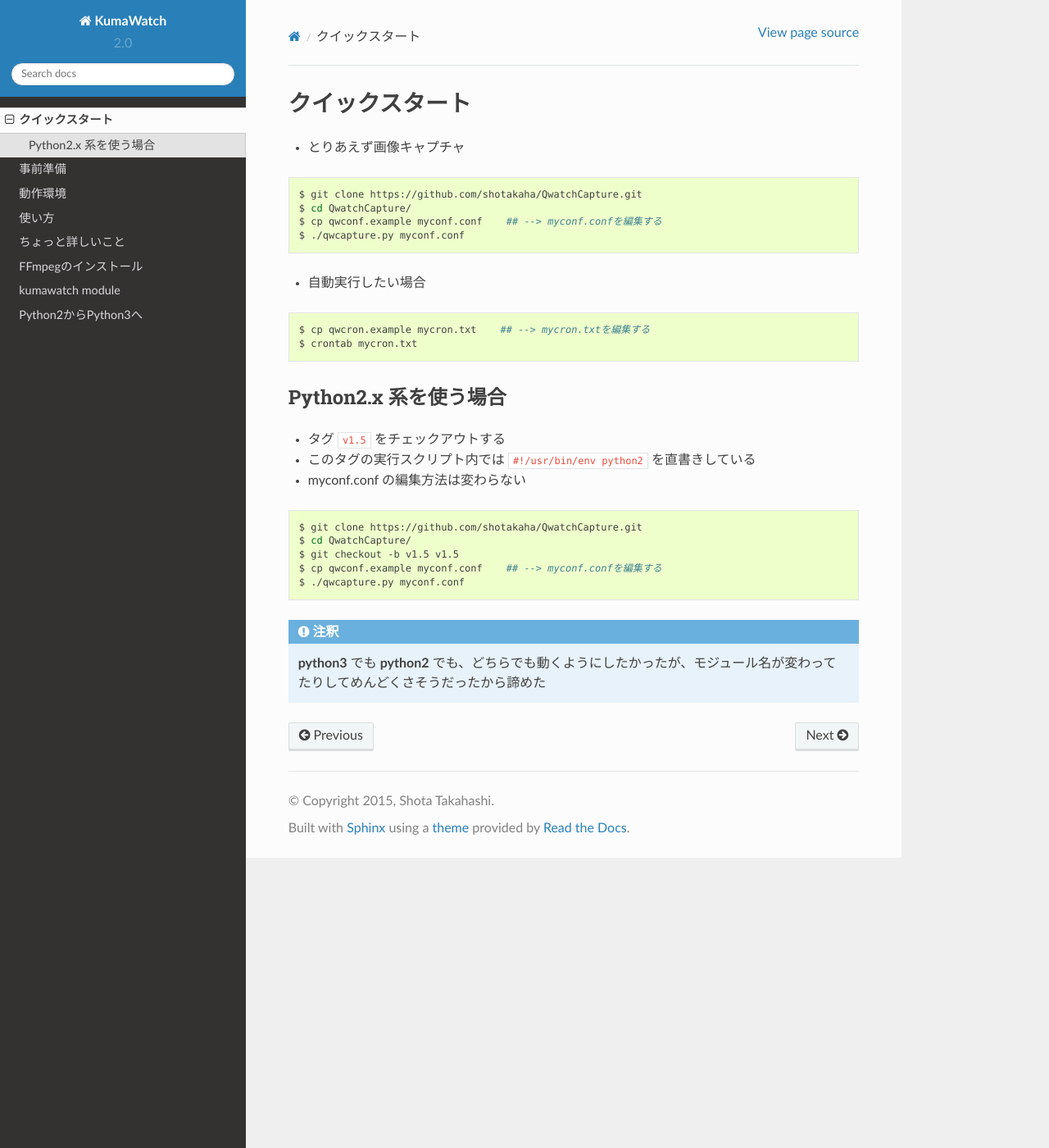
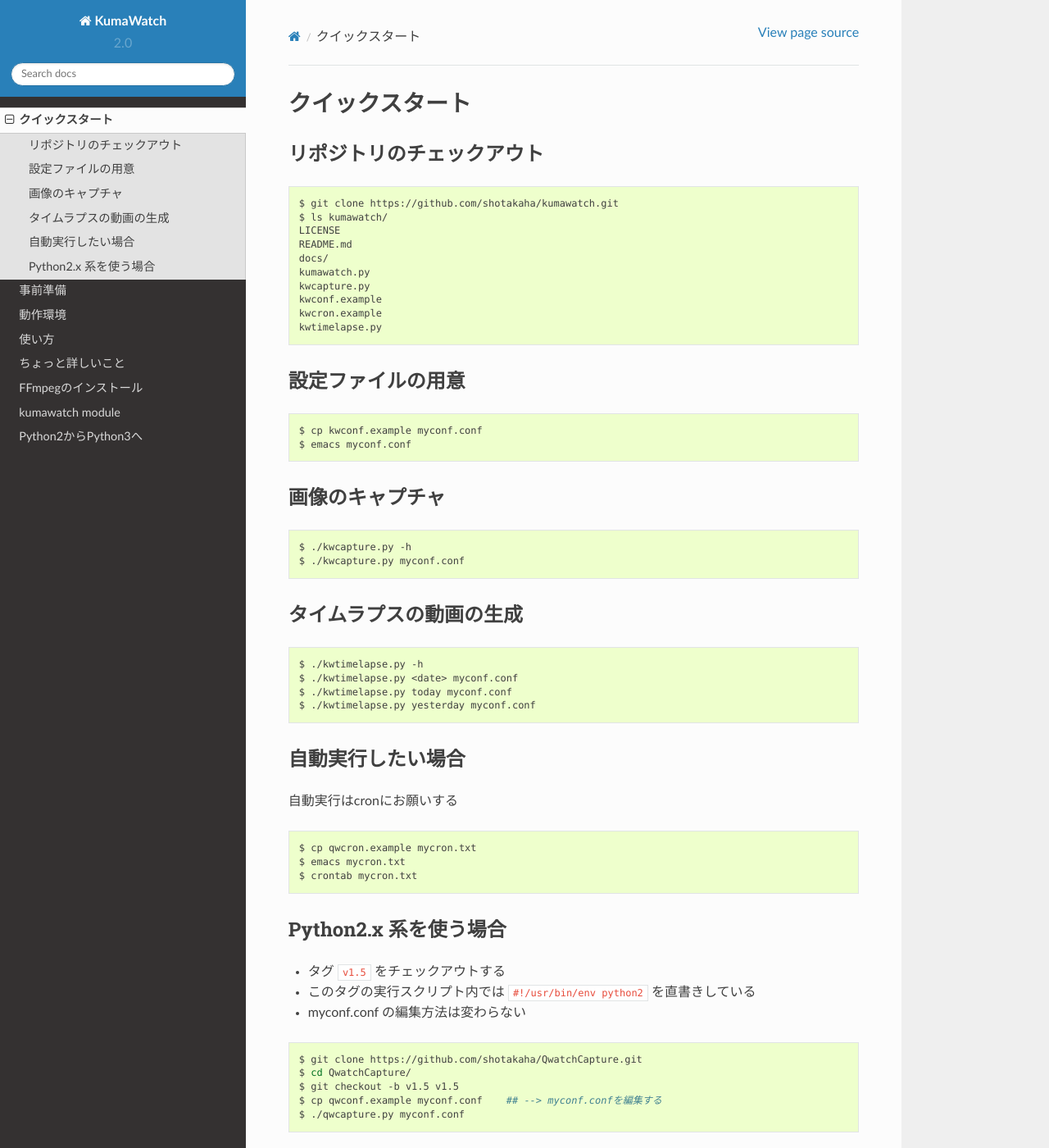
Before and after one commit to shotakaha/QwatchCapture, a Sphinx documentation site: the page built from docs/source/quickstart.rst, in a window 1280 px wide and 1400 px high. Shown: the whole window at 82% size. Built offline with Sphinx 7.4.7 and the Read the Docs theme 2.0.0, drawn with Linux system fonts in a browser that asks for light colours.

Commit message:
U : ドキュメントを修正

```diff
--- a/docs/source/quickstart.rst
+++ b/docs/source/quickstart.rst
@@ -2,20 +2,61 @@
 クイックスタート
 ==================================================
 
-- とりあえず画像キャプチャ
+
+リポジトリのチェックアウト
+==================================================
 
 .. code-block:: bash
 
-   $ git clone https://github.com/shotakaha/QwatchCapture.git
-   $ cd QwatchCapture/
-   $ cp qwconf.example myconf.conf    ## --> myconf.confを編集する
-   $ ./qwcapture.py myconf.conf
+   $ git clone https://github.com/shotakaha/kumawatch.git
+   $ ls kumawatch/
+   LICENSE
+   README.md
+   docs/
+   kumawatch.py
+   kwcapture.py
+   kwconf.example
+   kwcron.example
+   kwtimelapse.py
 
-- 自動実行したい場合
+
+設定ファイルの用意
+==================================================
 
 .. code-block:: bash
 
-   $ cp qwcron.example mycron.txt    ## --> mycron.txtを編集する
+   $ cp kwconf.example myconf.conf
+   $ emacs myconf.conf
+
+
+画像のキャプチャ
+==================================================
+
+.. code-block:: bash
+
+   $ ./kwcapture.py -h
+   $ ./kwcapture.py myconf.conf
+
+タイムラプスの動画の生成
+==================================================
+
+.. code-block:: bash
+
+   $ ./kwtimelapse.py -h
+   $ ./kwtimelapse.py <date> myconf.conf
+   $ ./kwtimelapse.py today myconf.conf
+   $ ./kwtimelapse.py yesterday myconf.conf
+
+
+自動実行したい場合
+==================================================
+
+自動実行はcronにお願いする
+
+.. code-block:: bash
+
+   $ cp qwcron.example mycron.txt
+   $ emacs mycron.txt
    $ crontab mycron.txt
 
 
```
Also changed, not shown: docs/source/2to3.rst (+9 -6 lines).
